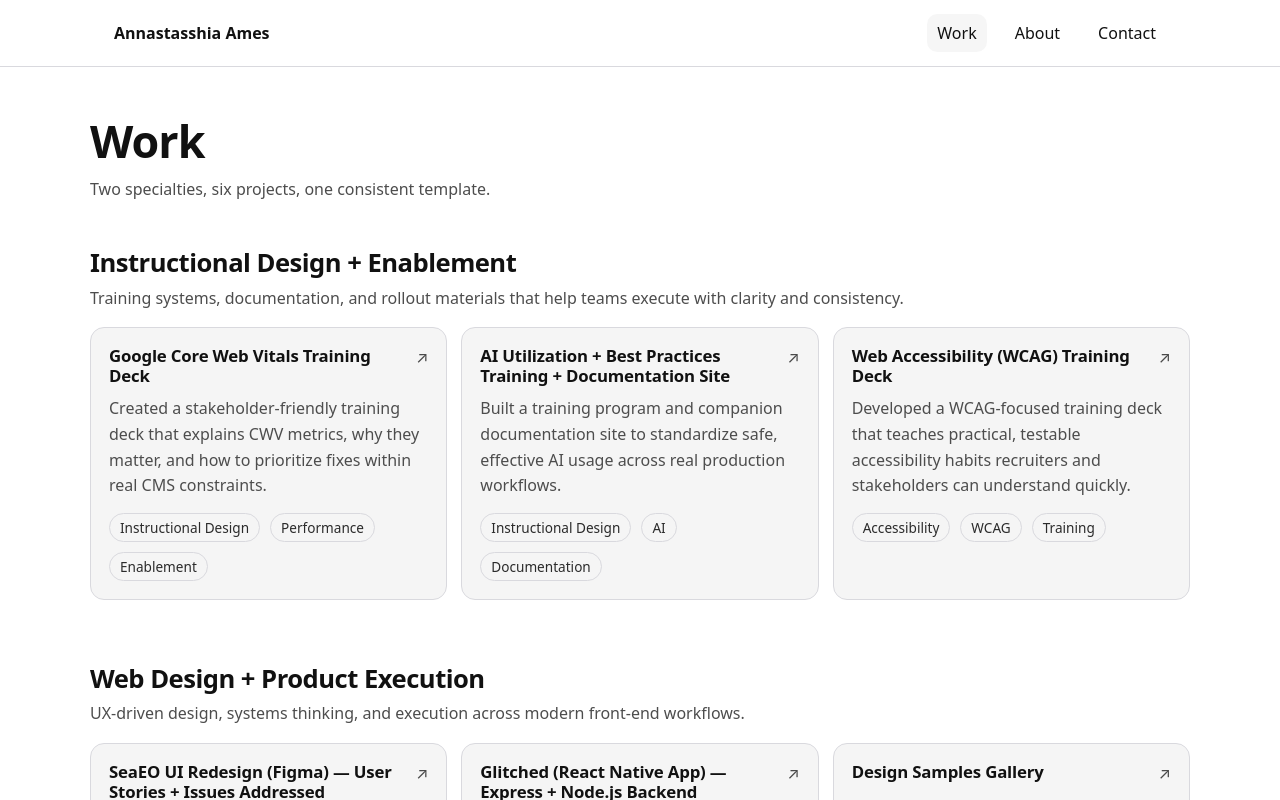
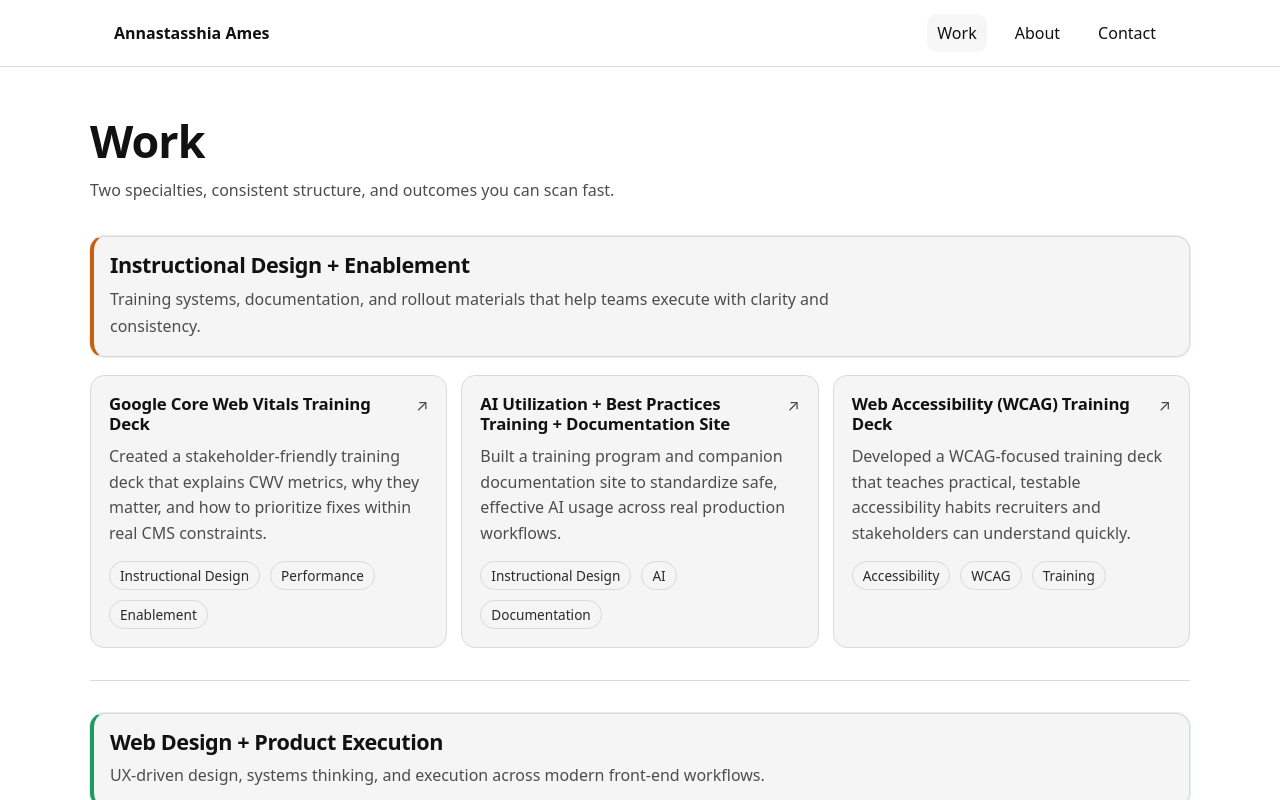
Before and after one commit to Annastasshia/annastasshia-portfolio, a React (Vite) app: page /work in a window 1280 px wide. Shown: the top 800 px of the page. Built offline with nearby package versions, Linux system fonts and the light colour scheme.

Commit message:
refactor: style WorkIndex with group accents using existing projectGroups data

```diff
--- a/src/pages/WorkIndex.jsx
+++ b/src/pages/WorkIndex.jsx
@@ -1,24 +1,27 @@
 import { projectGroups } from "../data/projectGroups";
 import ProjectCard from "../components/ProjectCard";
+import styles from "./WorkIndex.module.css";
 
-function Group({ title, subtitle, items }) {
+function Group({ title, subtitle, items, accent }) {
+  const isInstructional = accent === "instructional";
+
   return (
-    <section style={{ padding: "32px 0" }}>
-      <h2 style={{ marginBottom: 8 }}>{title}</h2>
-      <p style={{ maxWidth: 820 }}>{subtitle}</p>
+    <section className={styles.group}>
+      <header
+        className={`${styles.groupHeader} ${
+          isInstructional ? styles.headerId : styles.headerWeb
+        }`}
+      >
+        <h2 className={styles.groupTitle}>{title}</h2>
+        <p className={styles.groupSubtitle}>{subtitle}</p>
+      </header>
 
-      <div
-        style={{
-          display: "grid",
-          gridTemplateColumns: "repeat(auto-fit, minmax(260px, 1fr))",
-          gap: 14,
-          marginTop: 16,
-        }}
-      >
+      <div className={styles.grid}>
         {items.map((p) => (
           <ProjectCard
             key={p.slug}
             project={{ ...p, link: `/work/${p.slug}` }}
+            variant={isInstructional ? "instructional" : "webdesign"}
           />
         ))}
       </div>
@@ -28,9 +31,13 @@ function Group({ title, subtitle, items }) {
 
 export default function WorkIndex() {
   return (
-    <main className="container section">
-      <h1>Work</h1>
-      <p>Two specialties, six projects, one consistent template.</p>
+    <main className={`container ${styles.page}`}>
+      <header className={styles.pageHeader}>
+        <h1 className={styles.pageTitle}>Work</h1>
+        <p className={styles.pageSubtitle}>
+          Two specialties, consistent structure, and outcomes you can scan fast.
+        </p>
+      </header>
 
       {projectGroups.map((g) => (
         <Group
@@ -38,6 +45,7 @@ export default function WorkIndex() {
           title={g.title}
           subtitle={g.subtitle}
           items={g.items}
+          accent={g.accent}  // uses your existing values
         />
       ))}
     </main>
--- /dev/null
+++ b/src/pages/WorkIndex.module.css
@@ -0,0 +1,80 @@
+.page {
+    padding: var(--space-7) 0;
+  }
+
+  .pageHeader {
+    margin-bottom: var(--space-6);
+    max-width: 72ch;
+  }
+
+  .pageTitle {
+    margin: 0 0 var(--space-2);
+  }
+
+  .pageSubtitle {
+    margin: 0;
+    color: var(--muted);
+    line-height: 1.7;
+  }
+
+  /* Group blocks */
+  .group {
+    padding: var(--space-6) 0;
+    border-top: 1px solid var(--border);
+  }
+
+  .group:first-of-type {
+    border-top: 0;
+    padding-top: 0;
+  }
+
+  .groupHeader {
+    padding: 16px 16px;
+    border-radius: var(--radius);
+    border: 1px solid var(--border);
+    background: var(--panel);
+  }
+
+  .headerId {
+    border-left: 4px solid var(--accent-id);
+    box-shadow: 0 0 0 1px color-mix(in srgb, var(--accent-id) 14%, transparent);
+  }
+
+  .headerWeb {
+    border-left: 4px solid var(--accent-web);
+    box-shadow: 0 0 0 1px color-mix(in srgb, var(--accent-web) 14%, transparent);
+  }
+
+  .groupTitle {
+    margin: 0 0 8px;
+    font-size: 1.35rem;
+    letter-spacing: -0.02em;
+    color: var(--text);
+  }
+
+  .groupSubtitle {
+    margin: 0;
+    color: var(--muted);
+    line-height: 1.7;
+    max-width: 80ch;
+  }
+
+  /* Cards grid */
+  .grid {
+    display: grid;
+    grid-template-columns: repeat(3, minmax(0, 1fr));
+    gap: 14px;
+    margin-top: 18px;
+  }
+
+  @media (max-width: 980px) {
+    .grid {
+      grid-template-columns: repeat(2, minmax(0, 1fr));
+    }
+  }
+
+  @media (max-width: 640px) {
+    .grid {
+      grid-template-columns: 1fr;
+    }
+  }
```
